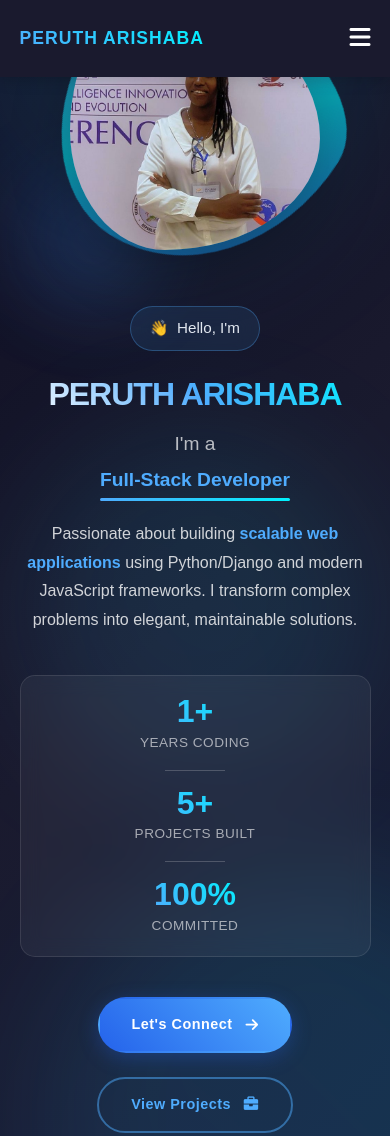
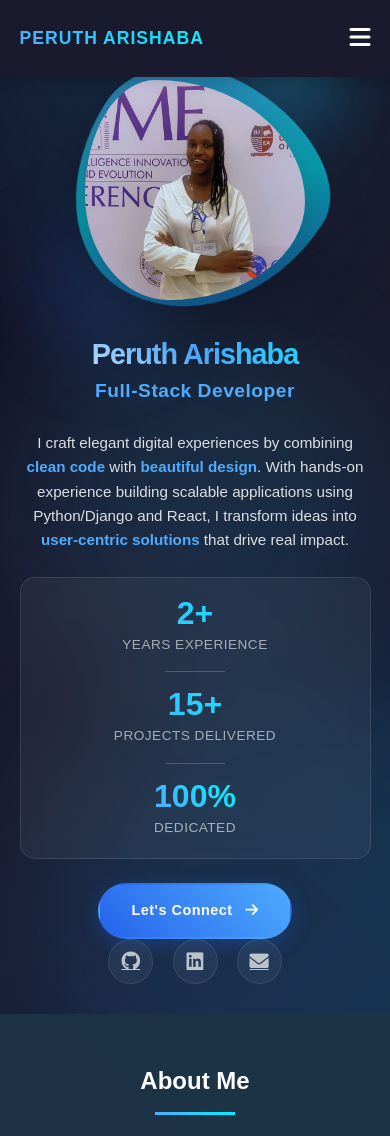
Before and after one commit to Arishaba-Peruth/Personal_Website, a plain HTML site: page index.html in a window 390 px wide. Shown: the top 1136 px of the page. Drawn offline with Linux system fonts and the light colour scheme.

Commit message:
Polish portfolio landing page: optimize hero section, add 3-line description, and update CTA

```diff
--- a/index.html
+++ b/index.html
@@ -45,43 +45,31 @@
         </div>
         <div class="hero-content">
             <div class="hero-text">
-                <div class="greeting-badge">
-                    <span class="wave">👋</span>
-                    <span>Hello, I'm</span>
-                </div>
-                <h1 class="hero-name">PERUTH ARISHABA</h1>
-                <div class="role-container">
-                    <span class="role-prefix">I'm a</span>
-                    <span class="dynamic-role">Full-Stack Developer</span>
-                </div>
+                <h1 class="hero-name">Peruth Arishaba</h1>
+                <p class="hero-title">Full-Stack Developer</p>
                 <p class="hero-description">
-                    Passionate about building <span class="highlight">scalable web applications</span> using Python/Django and modern JavaScript frameworks.
-                    I transform complex problems into elegant, maintainable solutions.
+                    I craft elegant digital experiences by combining <span class="highlight">clean code</span> with <span class="highlight">beautiful design</span>. With hands-on experience building scalable applications using Python/Django and React, I transform ideas into <span class="highlight">user-centric solutions</span> that drive real impact.
                 </p>
                 <div class="hero-stats">
                     <div class="stat-item">
-                        <div class="stat-number">1+</div>
-                        <div class="stat-label">Years Coding</div>
+                        <div class="stat-number">2+</div>
+                        <div class="stat-label">Years Experience</div>
                     </div>
                     <div class="stat-divider"></div>
                     <div class="stat-item">
-                        <div class="stat-number">5+</div>
-                        <div class="stat-label">Projects Built</div>
+                        <div class="stat-number">15+</div>
+                        <div class="stat-label">Projects Delivered</div>
                     </div>
                     <div class="stat-divider"></div>
                     <div class="stat-item">
                         <div class="stat-number">100%</div>
-                        <div class="stat-label">Committed</div>
+                        <div class="stat-label">Dedicated</div>
                     </div>
                 </div>
                 <div class="hero-buttons">
                     <a href="#contact" class="cta-button primary">
                         <span>Let's Connect</span>
                         <i class="fas fa-arrow-right"></i>
-                    </a>
-                    <a href="#projects" class="cta-button secondary">
-                        <span>View Projects</span>
-                        <i class="fas fa-briefcase"></i>
                     </a>
                 </div>
                 <div class="social-links-hero">
--- a/style.css
+++ b/style.css
@@ -95,7 +95,7 @@ header {
     flex-direction: column;
     align-items: center;
     justify-content: center;
-    padding: 0 5%;
+    padding: 80px 5% 30px 5%;
     background: linear-gradient(135deg, #0f0f23 0%, #1a1a2e 50%, #16213e 100%);
     color: white;
     position: relative;
@@ -156,7 +156,7 @@ header {
     margin: 0 auto;
     display: flex;
     align-items: center;
-    gap: 5rem;
+    gap: 3rem;
     position: relative;
     z-index: 1;
     width: 100%;
@@ -208,52 +208,31 @@ header {
 }
 
 .hero-name {
-    font-size: 4rem;
+    font-size: 3.5rem;
     font-weight: 800;
     background: linear-gradient(45deg, #fff 0%, #4facfe 50%, #00f2fe 100%);
     -webkit-background-clip: text;
     background-clip: text;
     -webkit-text-fill-color: transparent;
-    margin-bottom: 1rem;
-    line-height: 1.2;
+    margin-bottom: 0.5rem;
+    line-height: 1;
     letter-spacing: -1px;
+    white-space: nowrap;
 }
 
-.role-container {
-    display: flex;
-    align-items: center;
-    gap: 0.8rem;
-    margin-bottom: 1.5rem;
+.hero-title {
     font-size: 1.8rem;
-}
-
-.role-prefix {
-    color: rgba(255, 255, 255, 0.7);
-    font-weight: 400;
-}
-
-.dynamic-role {
     color: #4facfe;
     font-weight: 700;
-    position: relative;
-}
-
-.dynamic-role::after {
-    content: '';
-    position: absolute;
-    bottom: -5px;
-    left: 0;
-    width: 100%;
-    height: 3px;
-    background: linear-gradient(90deg, #4facfe 0%, #00f2fe 100%);
-    border-radius: 2px;
+    margin-bottom: 1.5rem;
+    letter-spacing: 0.5px;
 }
 
 .hero-description {
-    font-size: 1.2rem;
-    color: rgba(255, 255, 255, 0.8);
-    line-height: 1.8;
-    margin-bottom: 2.5rem;
+    font-size: 1.15rem;
+    color: rgba(255, 255, 255, 0.85);
+    line-height: 1.6;
+    margin-bottom: 1.5rem;
     max-width: 600px;
 }
 
@@ -267,8 +246,8 @@ header {
     display: flex;
     align-items: center;
     gap: 2rem;
-    margin-bottom: 2.5rem;
-    padding: 1.5rem 2rem;
+    margin-bottom: 1.5rem;
+    padding: 1.2rem 1.8rem;
     background: rgba(255, 255, 255, 0.05);
     border-radius: 15px;
     backdrop-filter: blur(10px);
@@ -307,7 +286,7 @@ header {
 .hero-buttons {
     display: flex;
     gap: 1.5rem;
-    margin-bottom: 2.5rem;
+    margin-bottom: 0;
     flex-wrap: wrap;
 }
 
@@ -419,8 +398,8 @@ header {
 }
 
 .hero-profile-image {
-    width: 400px;
-    height: 400px;
+    width: 350px;
+    height: 350px;
     border-radius: 30% 70% 70% 30% / 30% 30% 70% 70%;
     object-fit: cover;
     position: relative;
@@ -544,10 +523,10 @@ header {
 /* Scroll Indicator */
 .scroll-indicator {
     position: absolute;
-    bottom: 40px;
+    bottom: 10px;
     left: 50%;
     transform: translateX(-50%);
-    display: flex;
+    display: none;
     flex-direction: column;
     align-items: center;
     gap: 0.5rem;
@@ -1233,7 +1212,7 @@ footer p {
     .hero-content {
         flex-direction: column;
         text-align: center;
-        gap: 3rem;
+        gap: 2rem;
     }
 
     .hero-text {
@@ -1245,16 +1224,16 @@ footer p {
     }
 
     .hero-name {
-        font-size: 2.5rem;
+        font-size: 2.2rem;
+        white-space: nowrap;
     }
 
-    .role-container {
+    .hero-title {
         font-size: 1.4rem;
-        justify-content: center;
     }
 
     .hero-description {
-        font-size: 1.1rem;
+        font-size: 1.05rem;
         max-width: 100%;
     }
 
@@ -1272,8 +1251,8 @@ footer p {
     }
 
     .hero-profile-image {
-        width: 300px;
-        height: 300px;
+        width: 280px;
+        height: 280px;
     }
 
     .floating-badge {
@@ -1317,17 +1296,16 @@ footer p {
     }
 
     .hero-name {
-        font-size: 2rem;
+        font-size: 1.8rem;
+        white-space: nowrap;
     }
 
-    .role-container {
+    .hero-title {
         font-size: 1.2rem;
-        flex-direction: column;
-        gap: 0.3rem;
     }
 
     .hero-description {
-        font-size: 1rem;
+        font-size: 0.95rem;
     }
 
     .hero-stats {
@@ -1347,8 +1325,8 @@ footer p {
     }
 
     .hero-profile-image {
-        width: 250px;
-        height: 250px;
+        width: 220px;
+        height: 220px;
     }
 
     .floating-badge {
```
